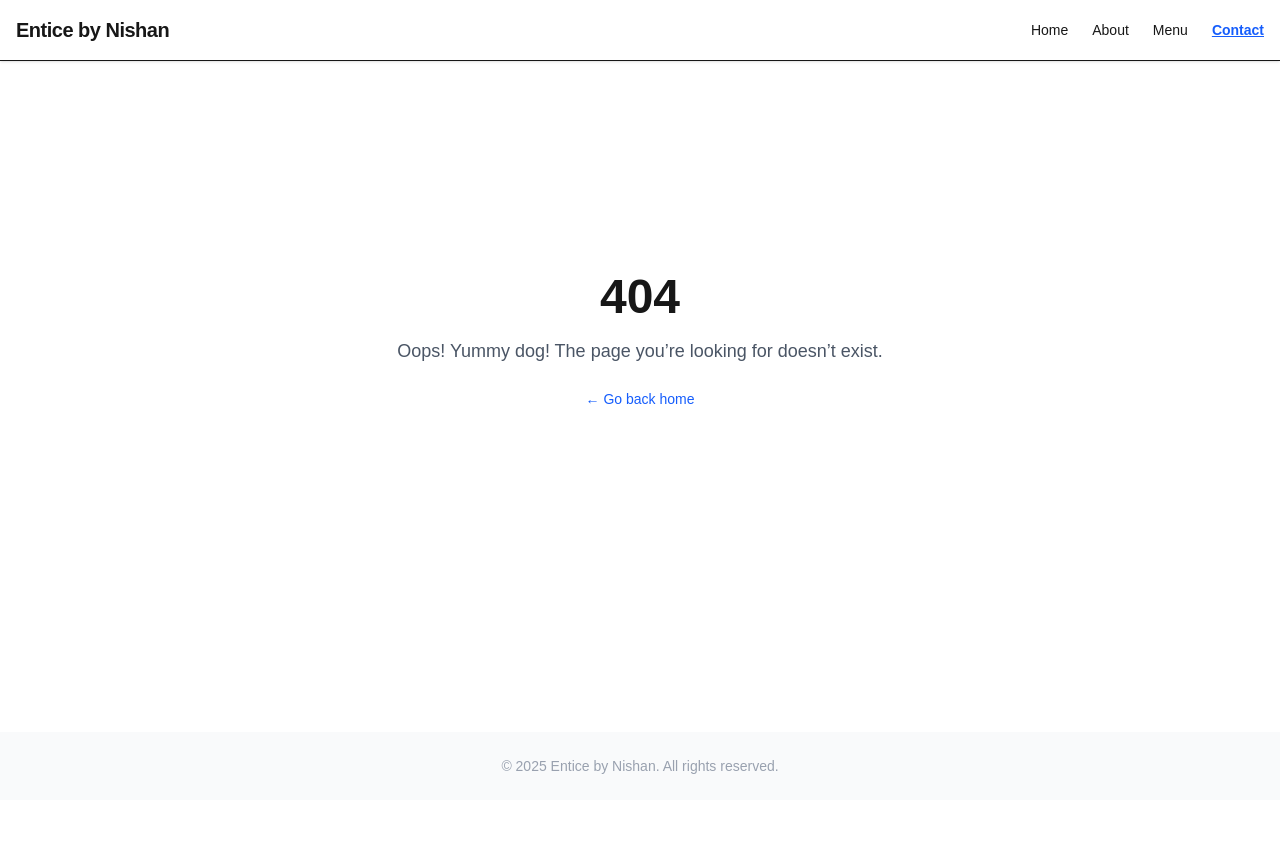
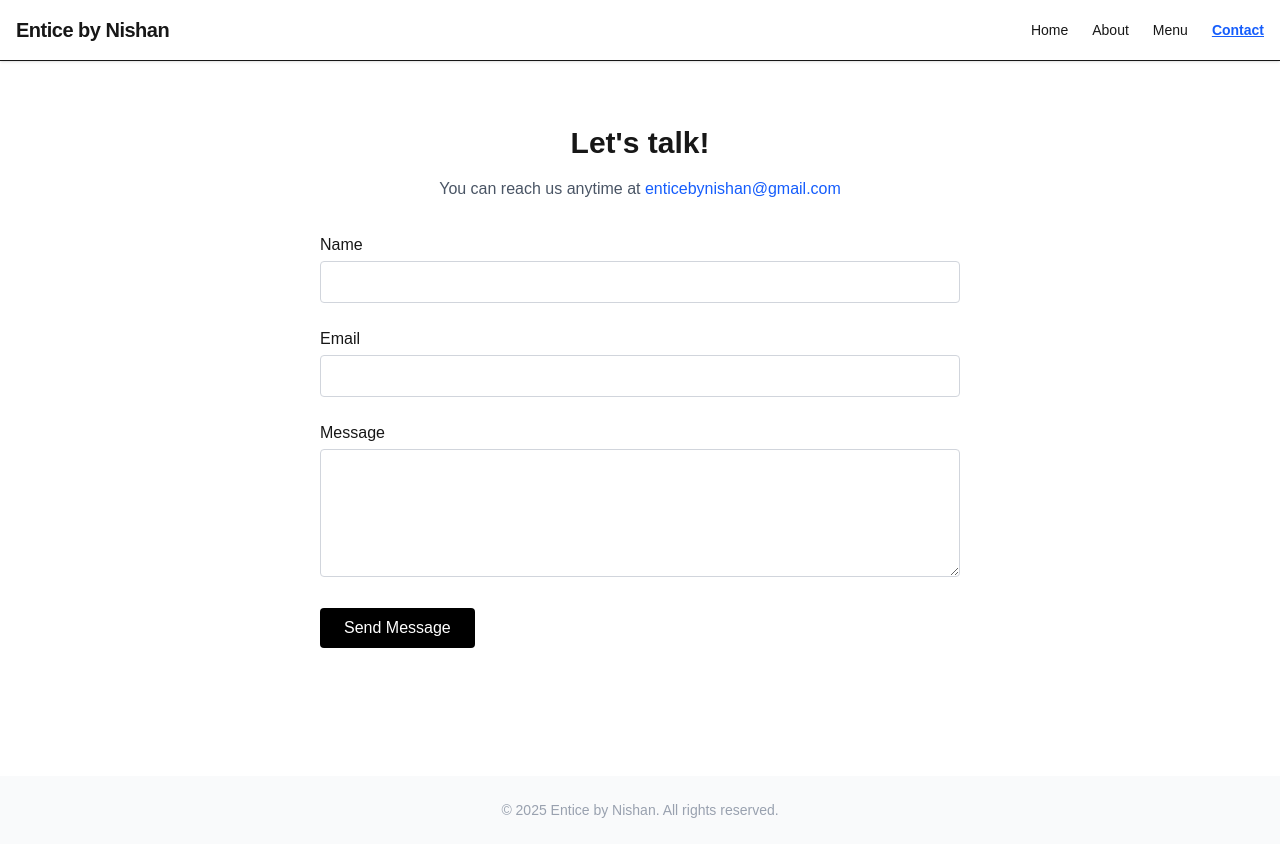
Before and after one commit to vinitbadiani/enticebynishan, a Next.js app: page /contact in a window 1280 px wide. Before the commit this address had no page. Before the commit the page ends 800 px from the top, so only its background shows below. Built offline with nearby package versions, Linux system fonts and the light colour scheme.

Commit message:
Add Contact page

```diff
--- /dev/null
+++ b/pages/contact.tsx
@@ -0,0 +1,77 @@
+import { useState } from "react";
+
+export default function Contact() {
+  const [form, setForm] = useState({ name: "", email: "", message: "" });
+
+  const handleChange = (e: React.ChangeEvent<HTMLInputElement | HTMLTextAreaElement>) => {
+    setForm({ ...form, [e.target.name]: e.target.value });
+  };
+
+  const handleSubmit = (e: React.FormEvent) => {
+    e.preventDefault();
+    // Submission handling will be added later
+    alert("Thank you! Form submission isn't connected yet.");
+  };
+
+  return (
+    <div className="max-w-2xl mx-auto px-4 py-16">
+      <h1 className="text-3xl font-bold mb-4 text-center">Let's talk!</h1>
+      <p className="text-center text-gray-600 mb-8">
+        You can reach us anytime at <a href="mailto:enticebynishan@gmail.com" className="text-blue-600 hover:underline">enticebynishan@gmail.com</a>
+      </p>
+
+      <form onSubmit={handleSubmit} className="space-y-6">
+        <div>
+          <label htmlFor="name" className="block font-medium mb-1">
+            Name
+          </label>
+          <input
+            type="text"
+            id="name"
+            name="name"
+            required
+            value={form.name}
+            onChange={handleChange}
+            className="w-full border border-gray-300 rounded px-3 py-2"
+          />
+        </div>
+
+        <div>
+          <label htmlFor="email" className="block font-medium mb-1">
+            Email
+          </label>
+          <input
+            type="email"
+            id="email"
+            name="email"
+            required
+            value={form.email}
+            onChange={handleChange}
+            className="w-full border border-gray-300 rounded px-3 py-2"
+          />
+        </div>
+
+        <div>
+          <label htmlFor="message" className="block font-medium mb-1">
+            Message
+          </label>
+          <textarea
+            id="message"
+            name="message"
+            required
+            value={form.message}
+            onChange={handleChange}
+            className="w-full border border-gray-300 rounded px-3 py-2 h-32"
+          />
+        </div>
+
+        <button
+          type="submit"
+          className="bg-black text-white px-6 py-2 rounded hover:bg-gray-800 transition"
+        >
+          Send Message
+        </button>
+      </form>
+    </div>
+  );
+}
```
